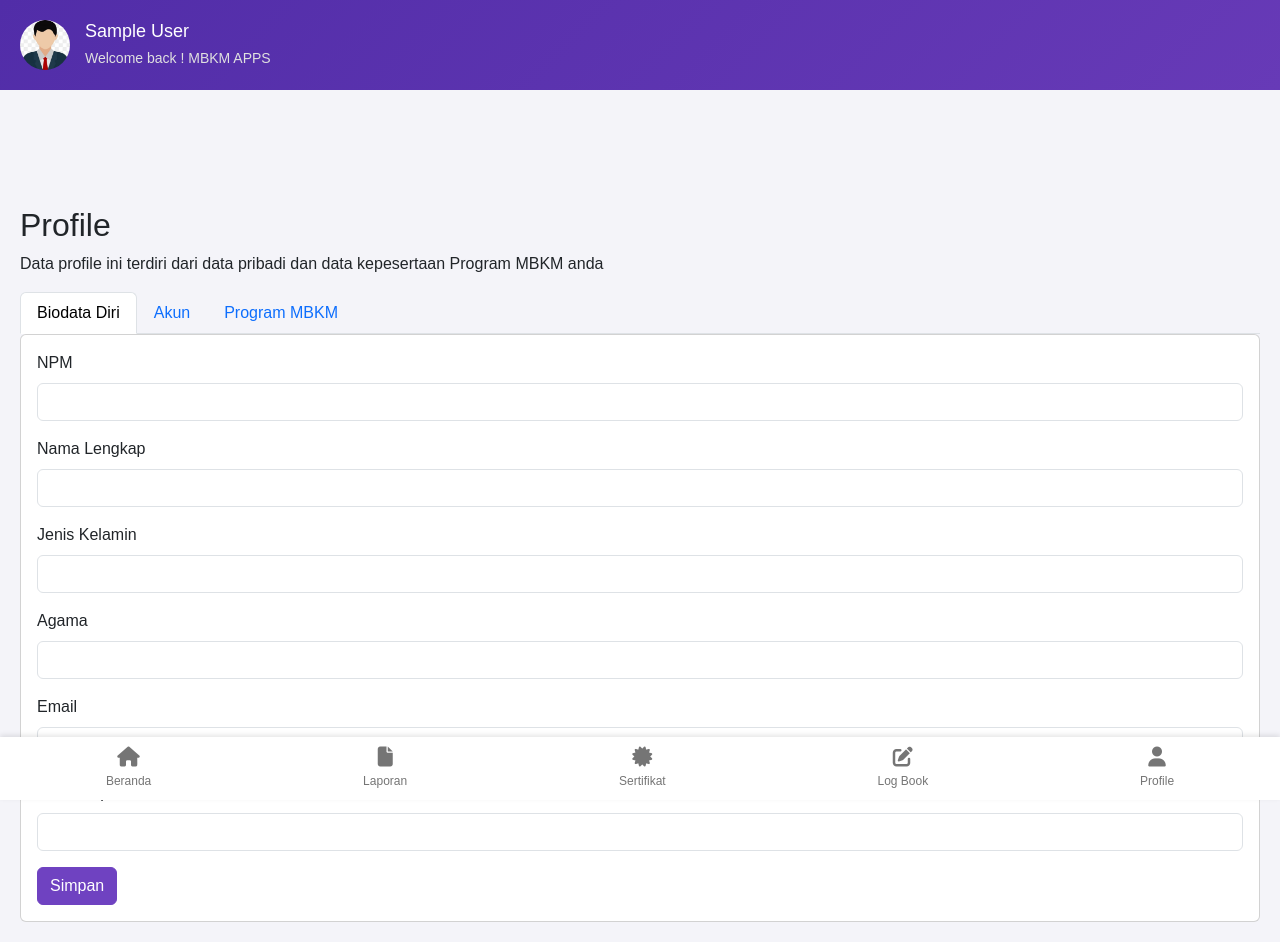
After one commit to jakaprayudha/mbkm-umsu, a PHP site: page /student/profile in a window 1280 px wide. The commit adds this page. Run offline with PHP 8.4, Linux system fonts and the light colour scheme; the visitor is signed in with stand-in values (Sample User, id 1).

Commit message:
page profile

```diff
--- /dev/null
+++ b/student/profile.php
@@ -0,0 +1,275 @@
+<?php
+require '../controller/view.php';
+?>
+<!DOCTYPE html>
+<html lang="en">
+
+<head>
+   <meta charset="UTF-8">
+   <meta name="viewport" content="width=device-width, initial-scale=1.0">
+   <title>Mobile App Template</title>
+   <link href="https://cdn.jsdelivr.net/npm/bootstrap@5.3.3/dist/css/bootstrap.min.css" rel="stylesheet" integrity="sha384-QWTKZyjpPEjISv5WaRU9OFeRpok6YctnYmDr5pNlyT2bRjXh0JMhjY6hW+ALEwIH" crossorigin="anonymous">
+   <style>
+      /* Reset dasar */
+      * {
+         margin: 0;
+         padding: 0;
+         box-sizing: border-box;
+      }
+
+      body {
+         font-family: Arial, sans-serif;
+         background-color: #f4f4f9;
+         display: flex;
+         flex-direction: column;
+         min-height: 100vh;
+         margin: 0;
+      }
+
+      /* Header */
+      .header {
+         background: linear-gradient(135deg, #512da8, #673ab7);
+         padding: 20px;
+         display: flex;
+         align-items: center;
+         color: #fff;
+      }
+
+      .header img {
+         width: 50px;
+         height: 50px;
+         border-radius: 50%;
+         margin-right: 15px;
+      }
+
+      .header .user-info {
+         flex-grow: 1;
+      }
+
+      .header .user-info h1 {
+         font-size: 18px;
+         margin: 0;
+      }
+
+      .header .user-info p {
+         margin: 5px 0 0;
+         font-size: 14px;
+         color: #e0e0e0;
+      }
+
+      /* Main Content */
+      .main {
+         flex: 1;
+         padding: 20px;
+      }
+
+      /* Bottom Navigation */
+      .bottom-nav {
+         position: fixed;
+         bottom: 0;
+         left: 0;
+         width: 100%;
+         background: #fff;
+         box-shadow: 0 -2px 5px rgba(0, 0, 0, 0.1);
+         display: flex;
+         justify-content: space-between;
+         padding: 10px 0;
+      }
+
+      .bottom-nav a {
+         flex-grow: 1;
+         text-align: center;
+         text-decoration: none;
+         color: #757575;
+         font-size: 12px;
+         display: flex;
+         flex-direction: column;
+         align-items: center;
+      }
+
+      .bottom-nav a i {
+         font-size: 20px;
+         margin-bottom: 5px;
+      }
+
+      .bottom-nav a.active {
+         color: #673ab7;
+      }
+
+      /* Responsif */
+      @media (max-width: 768px) {
+
+         /* Header */
+         .header {
+            background: linear-gradient(135deg, #512da8, #673ab7);
+            padding: 20px;
+            display: flex;
+            align-items: center;
+            color: #fff;
+            position: fixed;
+            /* Navbar tetap di posisi atas */
+            top: 0;
+            left: 0;
+            width: 100%;
+            z-index: 1000;
+         }
+
+         .header img {
+            width: 50px;
+            height: 50px;
+            border-radius: 50%;
+            margin-right: 15px;
+         }
+
+         .header .user-info {
+            flex-grow: 1;
+         }
+
+         .header .user-info h1 {
+            font-size: 18px;
+            margin: 0;
+         }
+
+         .header .user-info p {
+            margin: 5px 0 0;
+            font-size: 14px;
+            color: #e0e0e0;
+         }
+      }
+
+      .btn-ungu {
+         background-color: #6f42c1;
+         /* Warna ungu */
+         border-color: #6f42c1;
+         /* Border ungu */
+      }
+
+      .btn-ungu:hover {
+         background-color: #5a32a3;
+         /* Warna ungu lebih gelap saat hover */
+         border-color: #5a32a3;
+      }
+
+      .small-font {
+         font-size: 0.8rem;
+         /* Ukuran font yang lebih kecil */
+      }
+   </style>
+   <!-- Ikon FontAwesome -->
+   <link rel="stylesheet" href="https://cdnjs.cloudflare.com/ajax/libs/font-awesome/6.5.0/css/all.min.css">
+   <style>
+      .counter-card {
+         display: flex;
+         align-items: center;
+         justify-content: center;
+         text-align: center;
+         color: white;
+         height: 150px;
+         border-radius: 8px;
+      }
+
+      .counter-icon {
+         font-size: 2rem;
+         margin-bottom: 10px;
+      }
+   </style>
+</head>
+
+<body>
+   <!-- Header -->
+   <div class="header">
+      <img src="../avatar.jpg" alt="User Avatar">
+      <div class="user-info">
+         <h1><?= $_SESSION['fullname'] ?></h1>
+         <p>Welcome back ! MBKM APPS</p>
+      </div>
+   </div>
+
+   <!-- Main Content -->
+   <div class="main">
+      <br><br><br><br>
+      <h2 class="">Profile</h2>
+      <p>
+         Data profile ini terdiri dari data pribadi dan data kepesertaan Program MBKM anda
+      </p>
+      <nav>
+         <div class="nav nav-tabs" id="nav-tab" role="tablist">
+            <button class="nav-link active" id="nav-home-tab" data-bs-toggle="tab" data-bs-target="#nav-home" type="button" role="tab" aria-controls="nav-home" aria-selected="true">Biodata Diri</button>
+            <button class="nav-link" id="nav-profile-tab" data-bs-toggle="tab" data-bs-target="#nav-profile" type="button" role="tab" aria-controls="nav-profile" aria-selected="false">Akun</button>
+            <button class="nav-link" id="nav-mbkm-tab" data-bs-toggle="tab" data-bs-target="#nav-mbkm" type="button" role="tab" aria-controls="nav-mbkm" aria-selected="false">Program MBKM</button>
+         </div>
+      </nav>
+      <div class="tab-content" id="nav-tabContent">
+         <div class="tab-pane fade show active" id="nav-home" role="tabpanel" aria-labelledby="nav-home-tab" tabindex="0">
+            <div class="card">
+               <div class="card-body">
+                  <div class="mb-3">
+                     <label for="description" class="form-label">NPM</label>
+                     <input type="text" class="form-control" name="" id="">
+                  </div>
+                  <div class="mb-3">
+                     <label for="description" class="form-label">Nama Lengkap</label>
+                     <input type="text" class="form-control" name="" id="">
+                  </div>
+                  <div class="mb-3">
+                     <label for="description" class="form-label">Jenis Kelamin</label>
+                     <input type="text" class="form-control" name="" id="">
+                  </div>
+                  <div class="mb-3">
+                     <label for="description" class="form-label">Agama</label>
+                     <input type="text" class="form-control" name="" id="">
+                  </div>
+                  <div class="mb-3">
+                     <label for="description" class="form-label">Email</label>
+                     <input type="text" class="form-control" name="" id="">
+                  </div>
+                  <div class="mb-3">
+                     <label for="description" class="form-label">No.Handphone</label>
+                     <input type="text" class="form-control" name="" id="">
+                  </div>
+                  <button class="btn btn-ungu text-white">Simpan</button>
+               </div>
+            </div>
+         </div>
+         <div class="tab-pane fade" id="nav-profile" role="tabpanel" aria-labelledby="nav-profile-tab" tabindex="0">
+            <div class="card">
+               <div class="card-body">
+                  <div class="mb-3">
+                     <label for="description" class="form-label">Username</label>
+                     <input type="text" class="form-control" name="" id="">
+                  </div>
+                  <div class="mb-3">
+                     <label for="description" class="form-label">Password</label>
+                     <input type="text" class="form-control" name="" id="">
+                  </div>
+                  <button class="btn btn-ungu text-white">Simpan</button>
+               </div>
+            </div>
+         </div>
+
+         <div class="tab-pane fade" id="nav-mbkm" role="tabpanel" aria-labelledby="nav-mbkm-tab" tabindex="0">
+            <div class="card">
+               <div class="card-body">
+                  <div class="mb-3">
+                     <label for="description" class="form-label">Program MBKM</label>
+                     <input type="text" class="form-control" name="" id="">
+                  </div>
+                  <div class="mb-3">
+                     <label for="description" class="form-label">Dosen Pembimbing</label>
+                     <input type="text" class="form-control" name="" id="">
+                  </div>
+                  <button class="btn btn-ungu text-white">Simpan</button>
+               </div>
+            </div>
+         </div>
+      </div>
+   </div>
+   <?php
+   require 'menu.php';
+   ?>
+   <script src="https://cdn.jsdelivr.net/npm/bootstrap@5.3.3/dist/js/bootstrap.bundle.min.js" integrity="sha384-YvpcrYf0tY3lHB60NNkmXc5s9fDVZLESaAA55NDzOxhy9GkcIdslK1eN7N6jIeHz" crossorigin="anonymous"></script>
+
+</body>
+
+
+</html>
```
Also changed, not shown: student/sertifikat.php (+10 -0 lines).
